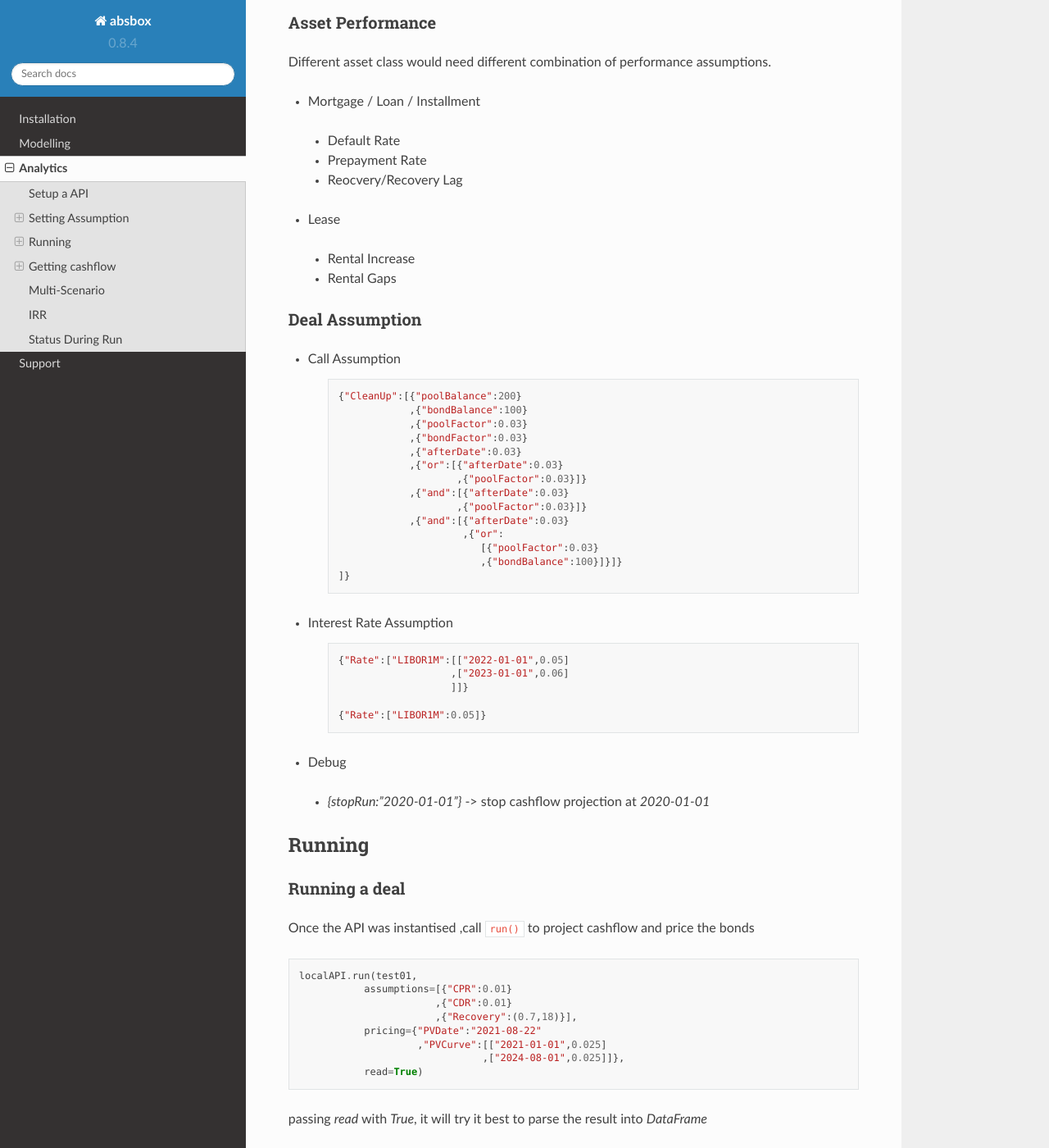
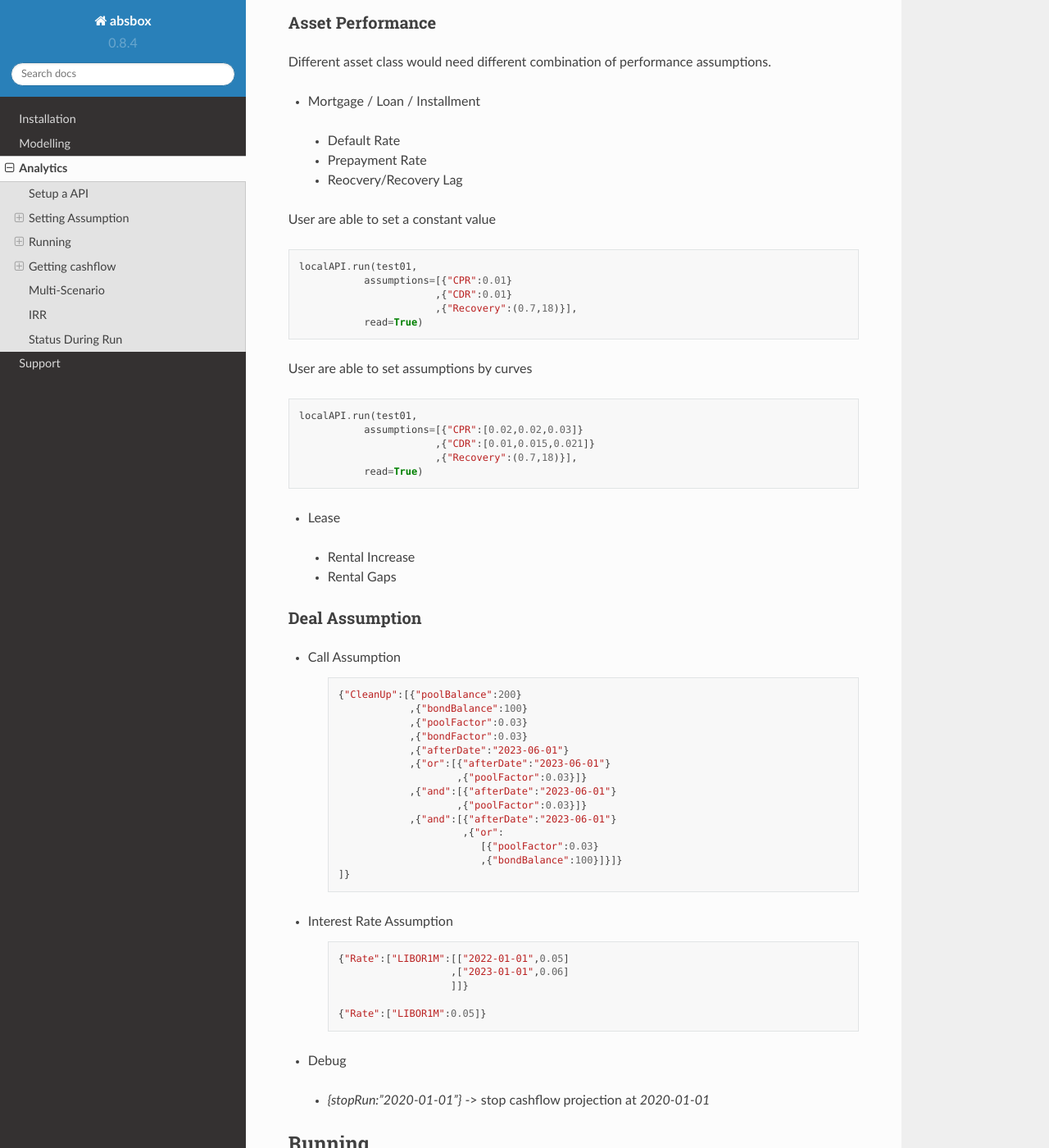
Before and after one commit to yellowbean/absbox-doc, a Sphinx documentation site: the page built from docs/source/analytics.rst, in a window 1280 px wide and 1400 px high, scrolled down 889 px. Shown: the whole window at 82% size. Built offline with Sphinx 7.4.7 and the Read the Docs theme 2.0.0, drawn with Linux system fonts in a browser that asks for light colours.

Commit message:
add curve sample

```diff
--- a/docs/source/analytics.rst
+++ b/docs/source/analytics.rst
@@ -44,6 +44,27 @@ Different asset class would need different combination of performance assumption
  * Prepayment Rate
  * Reocvery/Recovery Lag
 
+User are able to set a constant value
+
+.. code-block:: python
+
+  localAPI.run(test01,
+             assumptions=[{"CPR":0.01}
+                         ,{"CDR":0.01}
+                         ,{"Recovery":(0.7,18)}],
+             read=True)
+
+User are able to set assumptions by curves
+
+.. code-block:: python
+
+  localAPI.run(test01,
+             assumptions=[{"CPR":[0.02,0.02,0.03]}
+                         ,{"CDR":[0.01,0.015,0.021]}
+                         ,{"Recovery":(0.7,18)}],
+             read=True)
+
+
 * Lease
  * Rental Increase
  * Rental Gaps
@@ -59,12 +80,12 @@ Deal Assumption
                  ,{"bondBalance":100}
                  ,{"poolFactor":0.03}
                  ,{"bondFactor":0.03}
-                 ,{"afterDate":0.03}
-                 ,{"or":[{"afterDate":0.03}
+                 ,{"afterDate":"2023-06-01"}
+                 ,{"or":[{"afterDate":"2023-06-01"}
                          ,{"poolFactor":0.03}]}
-                 ,{"and":[{"afterDate":0.03}
+                 ,{"and":[{"afterDate":"2023-06-01"}
                          ,{"poolFactor":0.03}]}
-                 ,{"and":[{"afterDate":0.03}
+                 ,{"and":[{"afterDate":"2023-06-01"}
                           ,{"or":
                              [{"poolFactor":0.03}
                              ,{"bondBalance":100}]}]}
```
